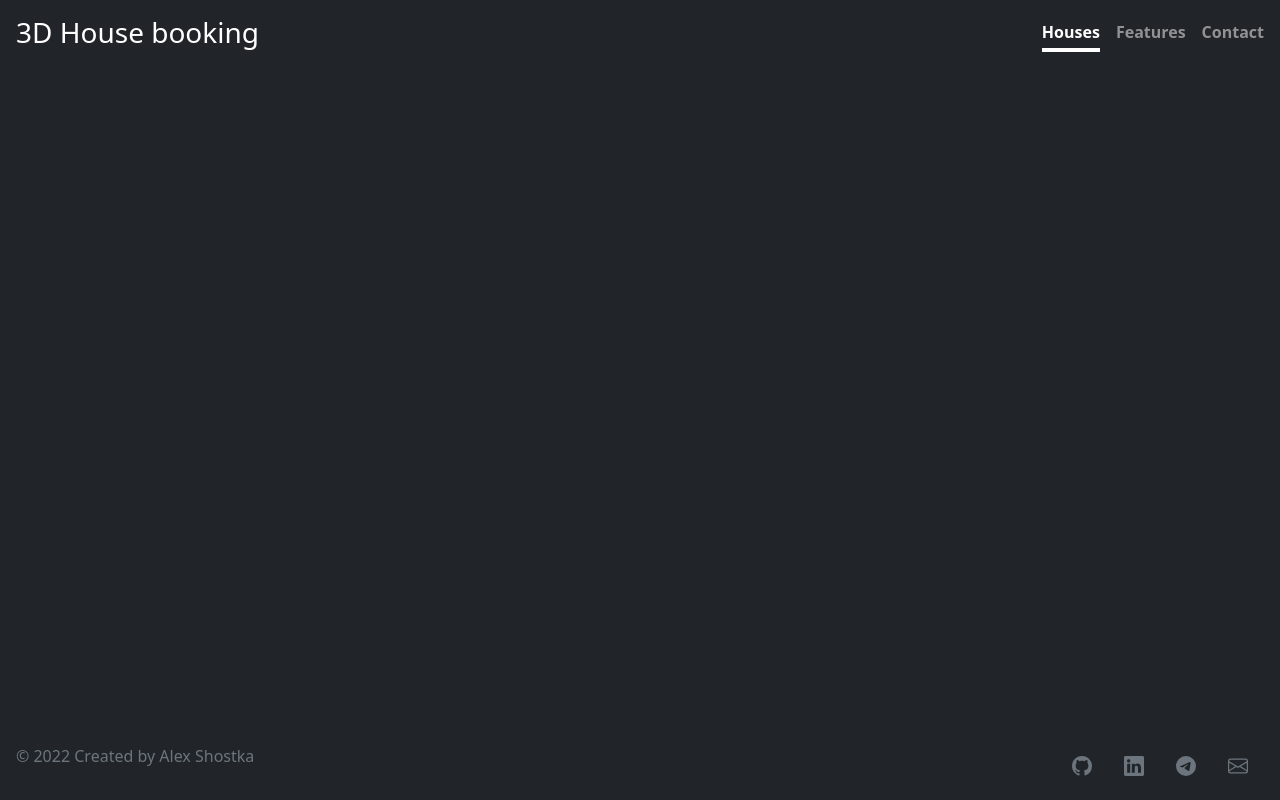
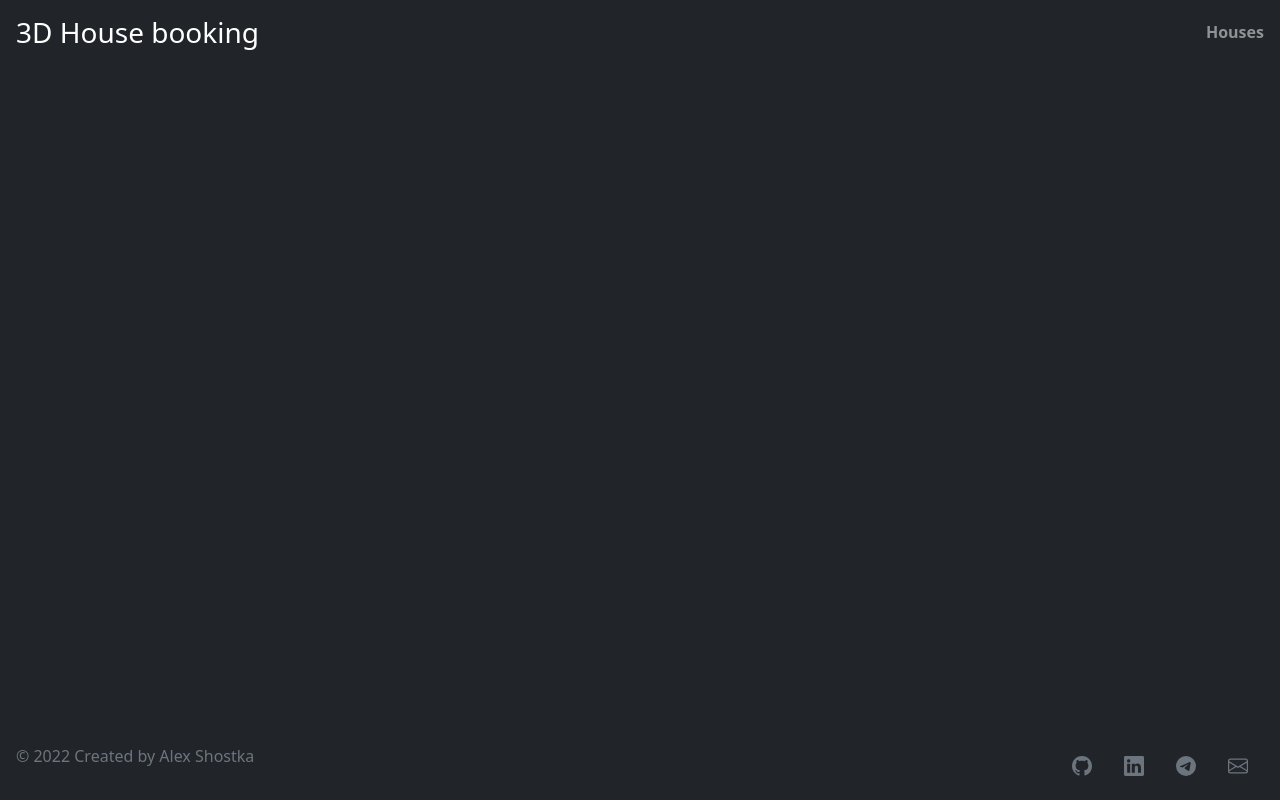
Before and after one commit to alex-shostka/house_booking, an Angular app: page / in a window 1280 px wide. Built offline with nearby package versions, Linux system fonts and the light colour scheme.

Commit message:
fixed header links and styles

```diff
--- a/src/app/core/header/header.component.html
+++ b/src/app/core/header/header.component.html
@@ -1,8 +1,6 @@
 <header class="mb-auto">
-  <h3 class="float-md-start mb-0">3D House booking</h3>
+  <h3 class="float-md-start mb-0"><a class="nav-link" href="#">3D House booking</a></h3>
   <nav class="nav nav-masthead justify-content-center float-md-end">
-    <a class="nav-link active" aria-current="page" href="#">Houses</a>
-    <a class="nav-link" href="#">Features</a>
-    <a class="nav-link" href="#">Contact</a>
+    <a class="nav-link" href="#">Houses</a>
   </nav>
 </header>
```
